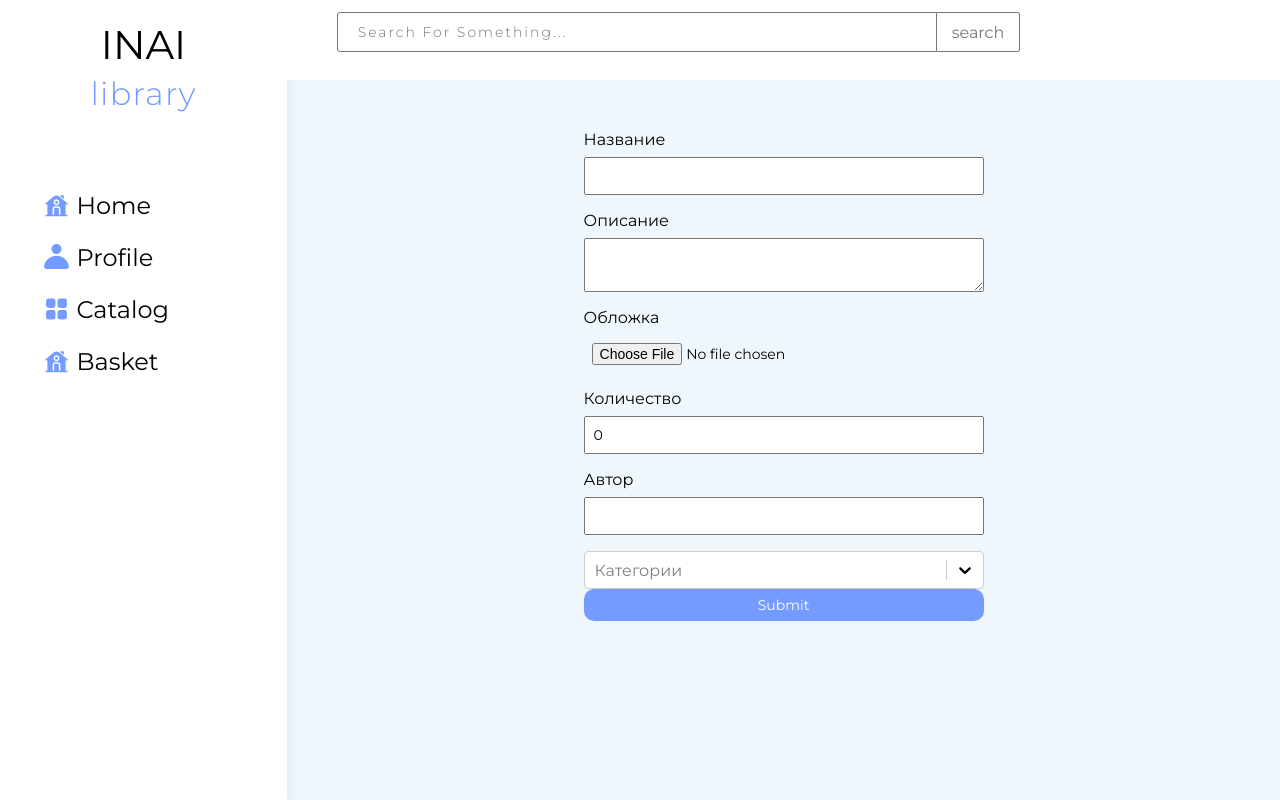
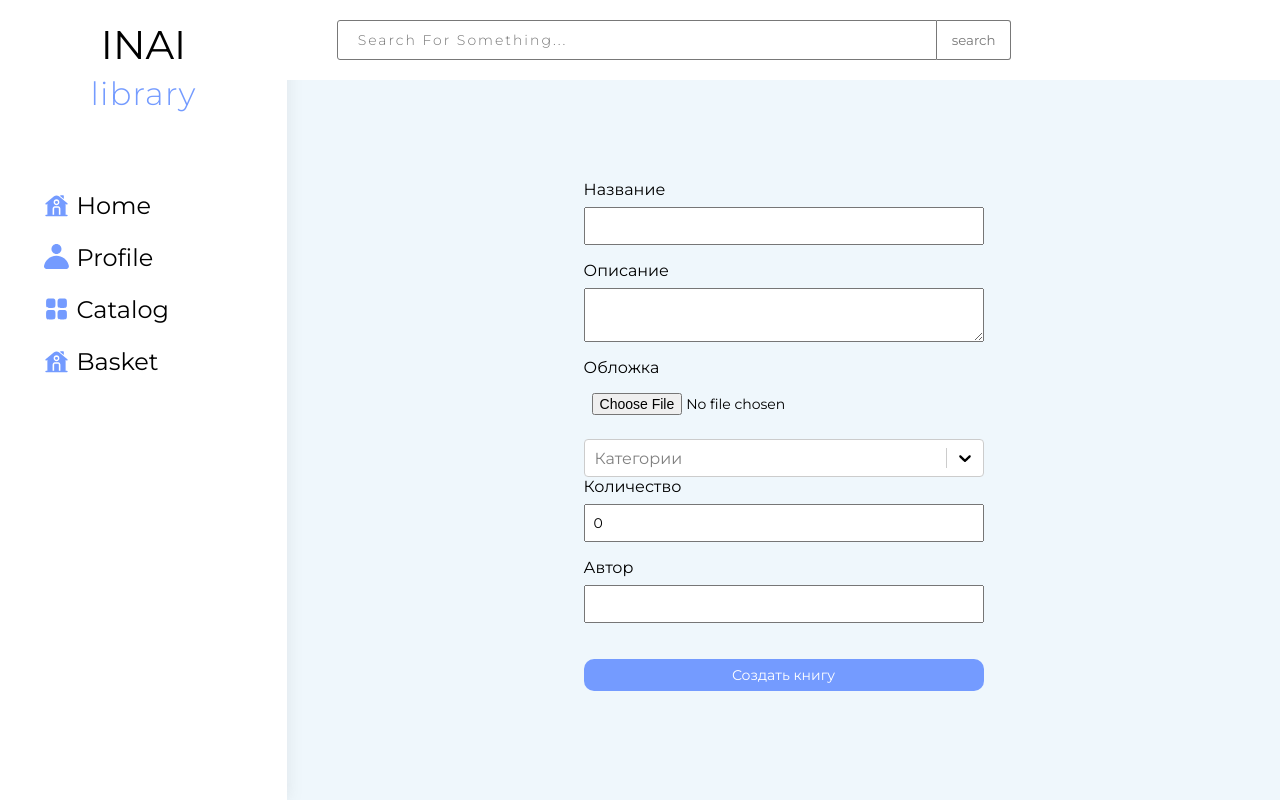
Before and after one commit to EmirlanDogdurbaev/libr2, a React (Vite) app: page /new-book in a window 1280 px wide. Built offline with nearby package versions, Linux system fonts and the light colour scheme; no server answers; sample sign-in values are in the browser's storage.

Commit message:
finished and refactored

```diff
--- a/src/components/BookForm/BookForm.jsx
+++ b/src/components/BookForm/BookForm.jsx
@@ -60,11 +60,7 @@ export default function BookForm() {
     formData.append("author", author);
 
     try {
-      const res = await axios.post(
-        `${api}/create/book/`,
-        formData,
-        header
-      );
+      const res = await axios.post(`${api}/create/book/`, formData, header);
       console.log(res.data);
     } catch (e) {
       console.log(e.message);
@@ -91,12 +87,18 @@ export default function BookForm() {
         value={description}
         onChange={handleDescriptionChange}
       />
+
       <label htmlFor="image">Обложка</label>
       <input
         type="file"
         id="image"
         accept="image/*"
         onChange={handleImageChange}
+      />
+      <Select
+        placeholder="Категории"
+        options={categories}
+        onChange={(e) => setCategory(e.value)}
       />
       <label htmlFor="quantity">Количество</label>
       <input
@@ -112,12 +114,8 @@ export default function BookForm() {
         value={author}
         onChange={handleAuthorChange}
       />
-      <Select
-        placeholder="Категории"
-        options={categories}
-        onChange={(e) => setCategory(e.value)}
-      />
-      <Button action={null}>Submit</Button>
+
+      <Button action={null}>Создать книгу</Button>
     </form>
   );
 }
--- a/src/components/BookForm/BookForm.module.scss
+++ b/src/components/BookForm/BookForm.module.scss
@@ -3,9 +3,8 @@
   display: flex;
   flex-direction: column;
   max-width: 400px;
-  margin: 50px auto;
-}
-
+  margin: 0 auto;
+  padding: 100px 0;
   label {
     margin-bottom: 8px;
   }
@@ -19,13 +18,10 @@ select {
   }
 
   button {
-  background-color: #007bff;
-  color: #fff;
-  padding: 10px;
-  cursor: pointer;
-  border: none;
-  border-radius: 4px;
-  font-size: 16px;
+    margin: 20px 0;
+  }
 }
 
+
+
 /* Add more styles as needed */
--- a/src/modules/SearchBar/SearchBar.module.scss
+++ b/src/modules/SearchBar/SearchBar.module.scss
@@ -16,7 +16,7 @@
     padding: 20px 0;
     form {
       display: flex;
-      // align-items: center;
+      align-items: center;
 
       input {
         width: clamp(550px, 600px, 700px);
```
Lines whose indentation alone changed are shown as unchanged.
